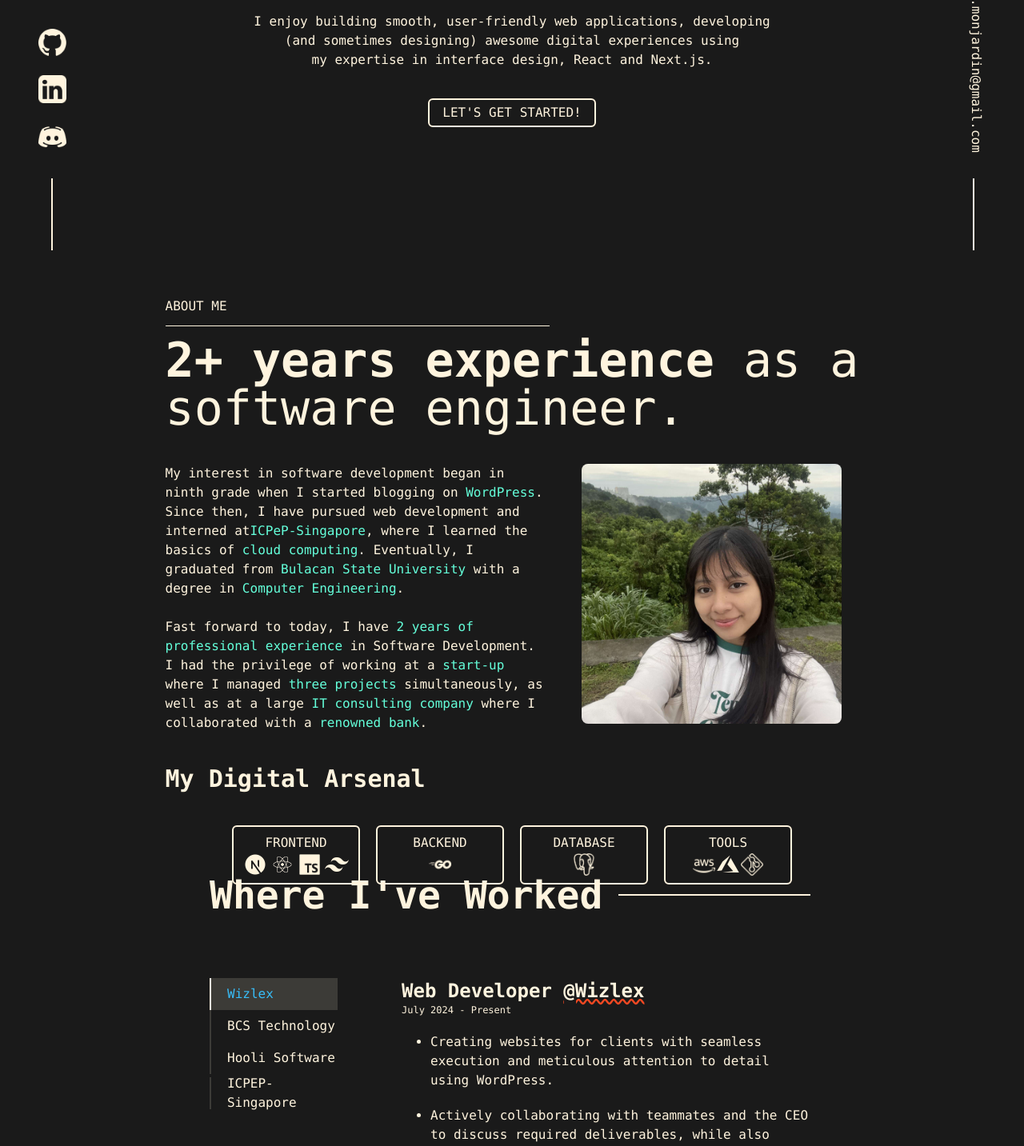
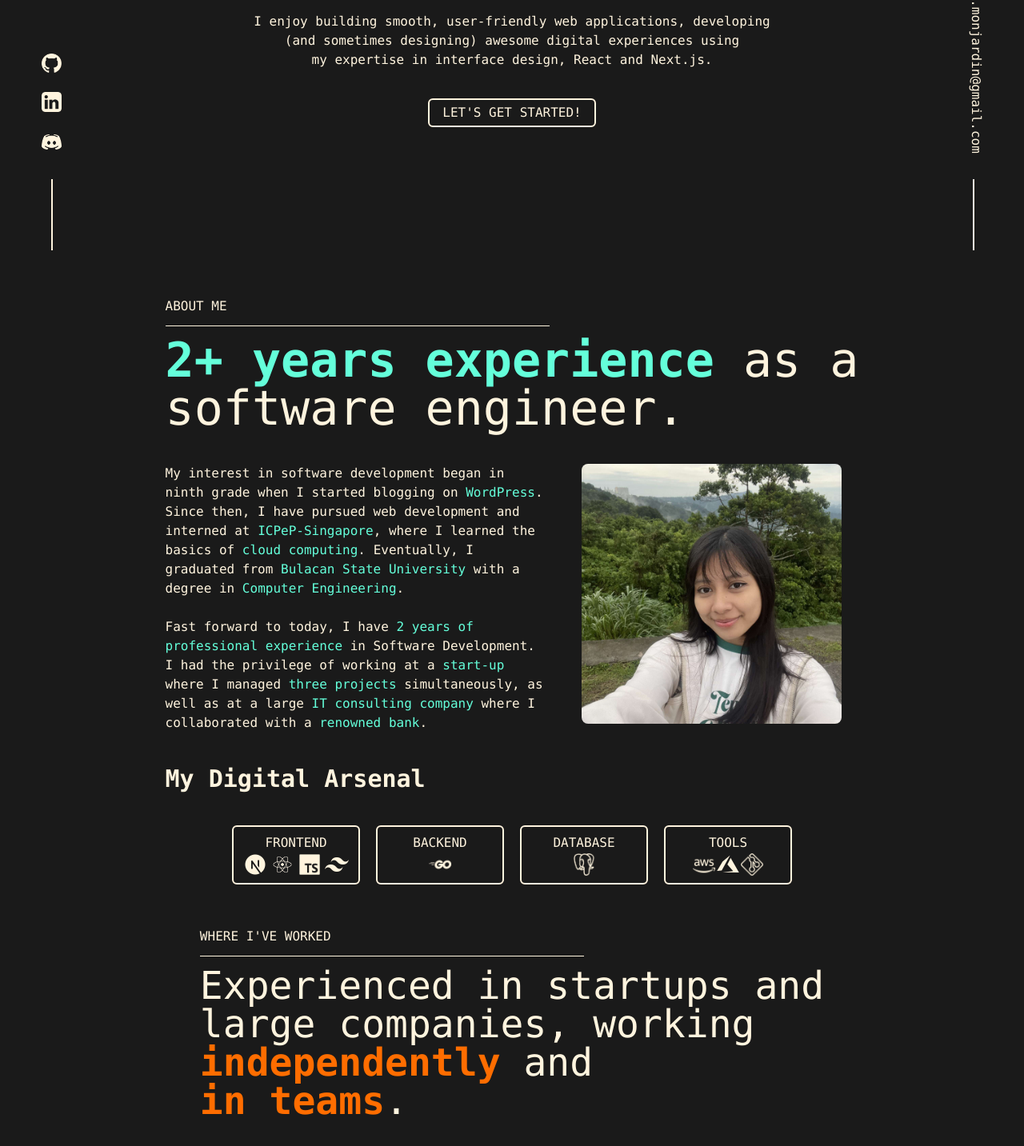
Before and after one commit to erika-mn/erika.dev, a Next.js app: page / in a window 1280 px wide. Shown: the part 487-1920 px from the top of the page at 80% size. Built offline with nearby package versions, Linux system fonts and the light colour scheme.

Commit message:
colors and margin changes

```diff
--- a/app/components/Sidebar.tsx
+++ b/app/components/Sidebar.tsx
@@ -4,28 +4,29 @@ import Image from 'next/image';
 const Sidebar = () => {
   return (
     <div className='sticky bottom-0'>
-      <div className='bottom-0 left-0 m-auto text-center'>
+      <div>
+        <div className='text-center m-auto ml-1'>
           <ul>
             <li className='mb-6 cursor-pointer w-[2.5rem]'>
               <a href='https://github.com/erika-mn' target='_blank'>
                 <Image
                   src='/assets/github-icon.png'
                   alt='linkedin'
-                width={35}
-                height={35}
+                  width={25}
+                  height={25}
                 />
               </a>
             </li>
             <li className='mb-6 cursor-pointer w-[2.5rem]'>
               <a
-              href='https://www.linkedin.com/in/erika-joy-monjardin-694892209/'
+                href='https://www.linkedin.com/in/erika-joy-monjardin-694892259/'
                 target='_blank'
               >
                 <Image
                   src='/assets/linkedin-icon.png'
                   alt='linkedin'
-                width={35}
-                height={35}
+                  width={25}
+                  height={25}
                 />
               </a>
             </li>
@@ -34,12 +35,14 @@ const Sidebar = () => {
                 <Image
                   src='/assets/discord-icon.png'
                   alt='linkedin'
-                width={35}
-                height={35}
+                  width={25}
+                  height={25}
                 />
               </a>
             </li>
           </ul>
+        </div>
+
         <div className='h-[5.6rem] min-h-[1em] w-0.5 bg-primary mt-[2rem] ml-4'></div>
       </div>
       <div className='absolute bottom-0 right-0'>
--- a/app/pages/AboutMe.tsx
+++ b/app/pages/AboutMe.tsx
@@ -8,7 +8,9 @@ const AboutMe = () => {
         <h1>ABOUT ME</h1>
         <hr className='w-[30rem] my-3' />
         <h1 className='text-6xl my-3'>
-          <span className='text-6xl font-extrabold'>2+ years experience </span>
+          <span className='text-6xl font-extrabold text-secondary'>
+            2+ years experience{' '}
+          </span>
           as a<br /> software engineer.
         </h1>
         <div className='flex gap-10 mt-10'>
@@ -16,7 +18,7 @@ const AboutMe = () => {
             My interest in software development began in ninth grade when I
             started blogging on{' '}
             <span className='text-secondary'>WordPress</span>. Since then, I
-            have pursued web development and interned at
+            have pursued web development and interned at{' '}
             <span className='text-secondary'>ICPeP-Singapore</span>, where I
             learned the basics of{' '}
             <span className='text-secondary'>cloud computing</span>. Eventually,
--- a/app/pages/GetInTouch.tsx
+++ b/app/pages/GetInTouch.tsx
@@ -5,7 +5,7 @@ import Footer from '../components/Footer';
 const GetInTouch = () => {
   return (
     <div className='mt-[25rem] flex flex-col items-center justify-center text-center font-mono min-h-[35vh]'>
-      <h1 className='text-5xl font-bold'>Get In Touch</h1>
+      <h1 className='text-5xl font-bold'>Get In Touch!</h1>
       <p className='my-5'>
         Got a tech challenge, project idea, or just want to talk code? <br />{' '}
         I&rsquo;m all ears! Let&rsquo;s connect and build something great.
--- a/app/pages/Projects.tsx
+++ b/app/pages/Projects.tsx
@@ -3,7 +3,7 @@ import Image from 'next/image';
 
 const Projects = () => {
   return (
-    <div className='mt-[10rem] 2xl:ml-[25rem] md:ml-[10rem] sm:ml-[2rem] h-[74.5vh] font-mono'>
+    <div className='2xl:ml-[25rem] md:ml-[10rem] sm:ml-[2rem] h-[74.5vh] font-mono mt-[10rem]'>
       <div className='flex items-center gap-5'>
         <h1 className='text-5xl font-bold'>Projects</h1>
         <div className='w-[15rem] h-0.5 bg-primary' />
--- a/app/pages/WorkingExp.tsx
+++ b/app/pages/WorkingExp.tsx
@@ -22,12 +22,17 @@ const WorkingExp = () => {
   };
 
   return (
-    <div className='flex justify-center min-h-[79vh] font-mono mt-[4rem]'>
+    <div className='flex justify-center min-h-[79vh] font-mono mt-[12rem] text-primary'>
       <div>
-        <div className='flex items-center gap-5 mt-[4rem]'>
-          <h1 className='text-5xl font-bold'>Where I&apos;ve Worked</h1>
-          <div className='w-[15rem] h-0.5 bg-primary' />
-        </div>
+        <h1>WHERE I&apos;VE WORKED</h1>
+        <hr className='w-[30rem] my-3' />
+        <h1 className='text-5xl my-3'>
+          Experienced in startups and <br /> large companies, working <br />
+          <span className='font-bold text-tertiary'>
+            independently
+          </span> and <br />
+          <span className='font-bold text-tertiary'>in teams</span>.
+        </h1>
         <div className='mt-[5rem] flex'>
           <div className='w-[15rem]'>
             <div
--- a/tailwind.config.ts
+++ b/tailwind.config.ts
@@ -17,7 +17,7 @@ const config: Config = {
     colors: {
       primary: '#FFF4DE',
       secondary: '#64FFDA',
-      tertiary: '#38BDF8',
+      tertiary: '#FF6D00',
     },
   },
   plugins: [],
```
Lines whose indentation alone changed are shown as unchanged.
